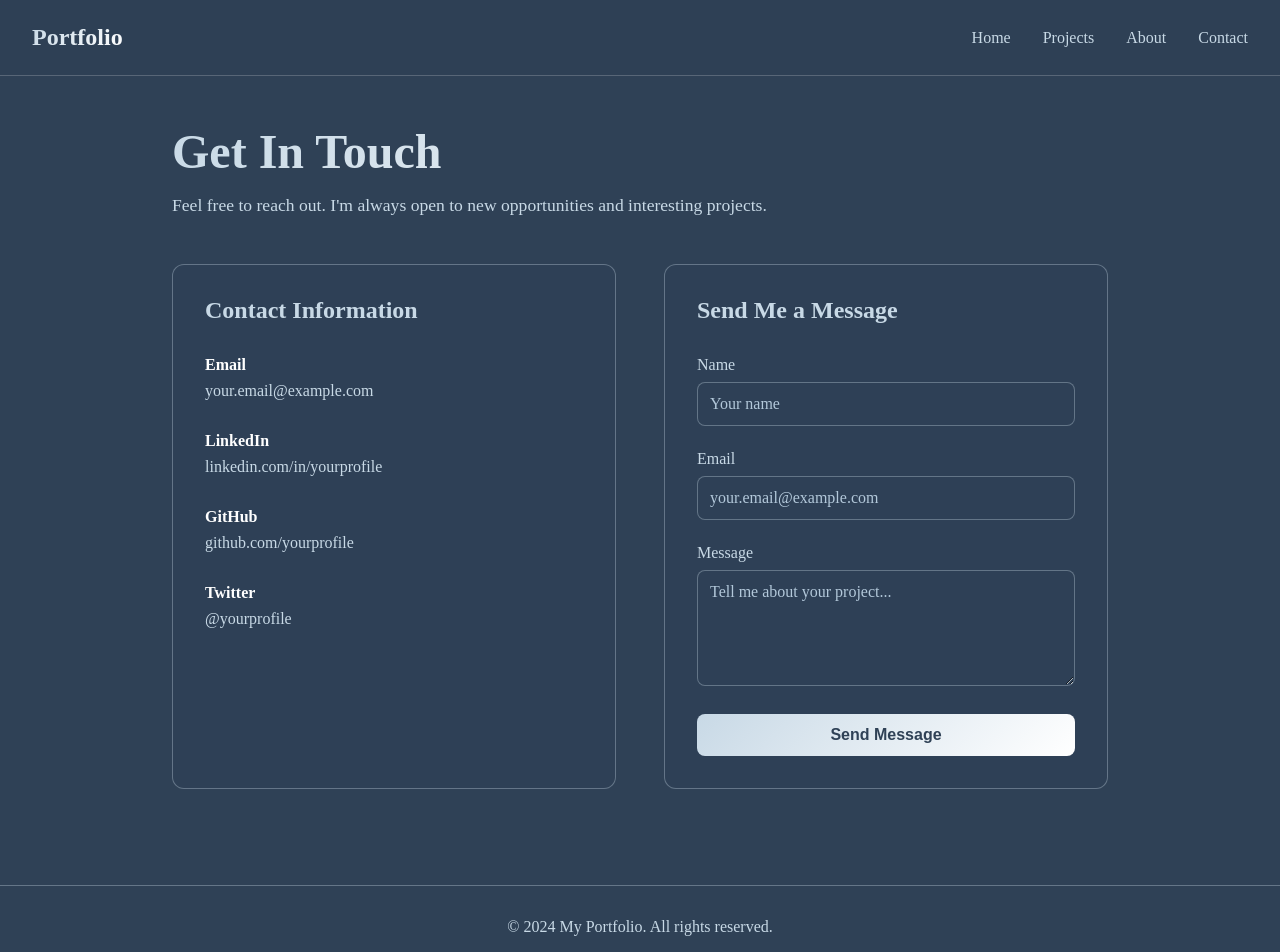
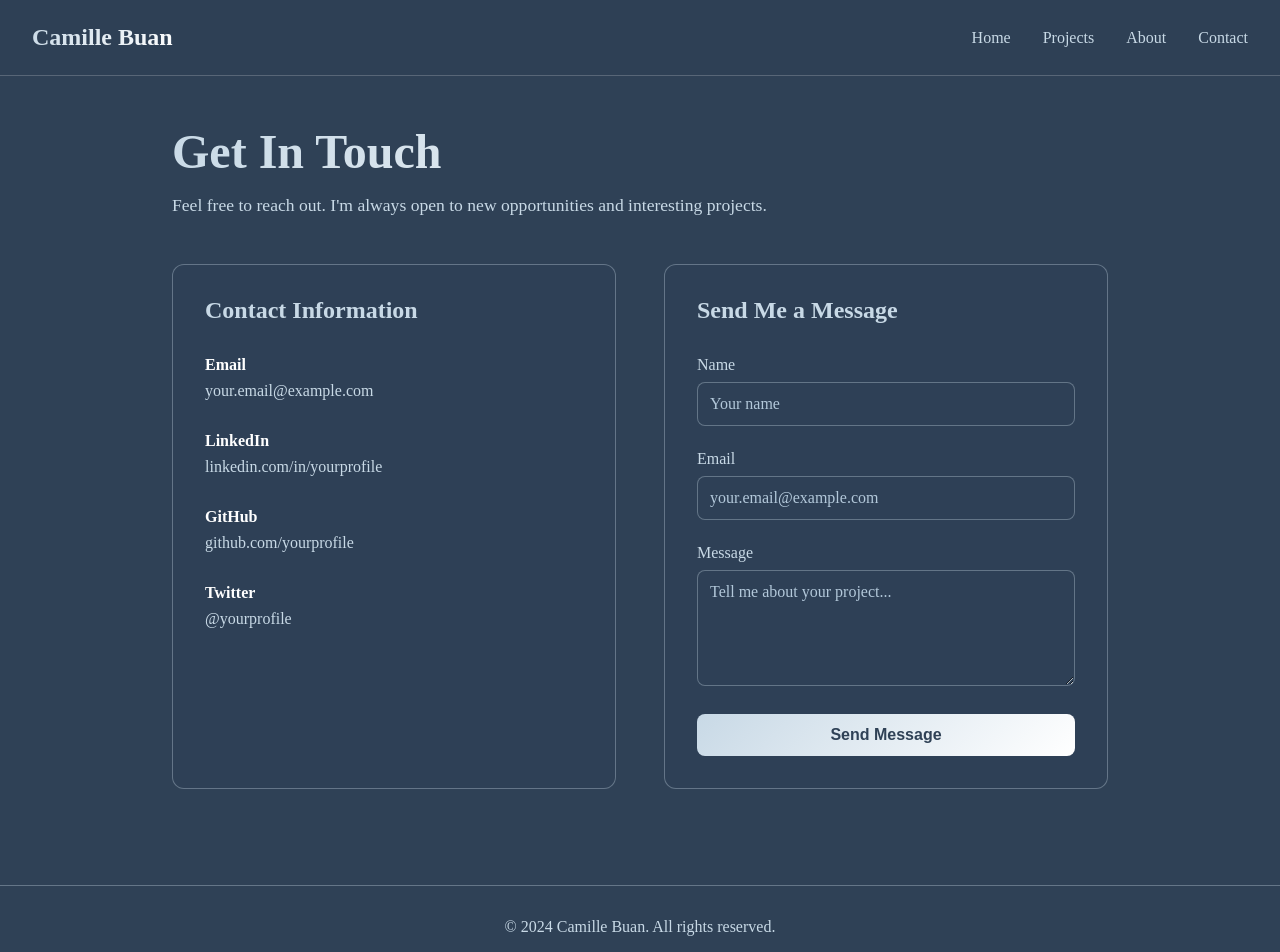
Before and after one commit to csbuan/my-portfolio, a Next.js app: page /contact in a window 1280 px wide. Shown: the top 952 px of the page. Built offline with nearby package versions, Linux system fonts and the light colour scheme.

Commit message:
editing the logo

```diff
--- a/app/about/page.tsx
+++ b/app/about/page.tsx
@@ -7,7 +7,7 @@ export default function About() {
   return (
     <main className={styles.main}>
       <nav className={styles.nav}>
-        <Link href="/" className={styles.logo}>Portfolio</Link>
+        <Link href="/" className={styles.logo}>Camille Buan</Link>
         <ul className={styles.navLinks}>
           <li><Link href="/">Home</Link></li>
           <li><Link href="/projects">Projects</Link></li>
@@ -84,7 +84,7 @@ export default function About() {
       </section>
 
       <footer className={styles.footer}>
-        <p>&copy; 2024 My Portfolio. All rights reserved.</p>
+        <p>&copy; 2023 Camille Buan. All rights reserved.</p>
       </footer>
     </main>
   );
--- a/app/contact/page.tsx
+++ b/app/contact/page.tsx
@@ -34,7 +34,7 @@ export default function Contact() {
   return (
     <main className={styles.main}>
       <nav className={styles.nav}>
-        <Link href="/" className={styles.logo}>Portfolio</Link>
+        <Link href="/" className={styles.logo}>Camille Buan</Link>
         <ul className={styles.navLinks}>
           <li><Link href="/">Home</Link></li>
           <li><Link href="/projects">Projects</Link></li>
@@ -130,7 +130,7 @@ export default function Contact() {
       </section>
 
       <footer className={styles.footer}>
-        <p>&copy; 2024 My Portfolio. All rights reserved.</p>
+        <p>&copy; 2024 Camille Buan. All rights reserved.</p>
       </footer>
     </main>
   );
--- a/app/projects/page.tsx
+++ b/app/projects/page.tsx
@@ -39,7 +39,7 @@ export default function Projects() {
   return (
     <main className={styles.main}>
       <nav className={styles.nav}>
-        <Link href="/" className={styles.logo}>Portfolio</Link>
+        <Link href="/" className={styles.logo}>Camille Buan</Link>
         <ul className={styles.navLinks}>
           <li><Link href="/">Home</Link></li>
           <li><Link href="/projects">Projects</Link></li>
@@ -73,7 +73,7 @@ export default function Projects() {
       </section>
 
       <footer className={styles.footer}>
-        <p>&copy; 2024 My Portfolio. All rights reserved.</p>
+        <p>&copy; 2024 Camille Buan. All rights reserved.</p>
       </footer>
     </main>
   );
```
